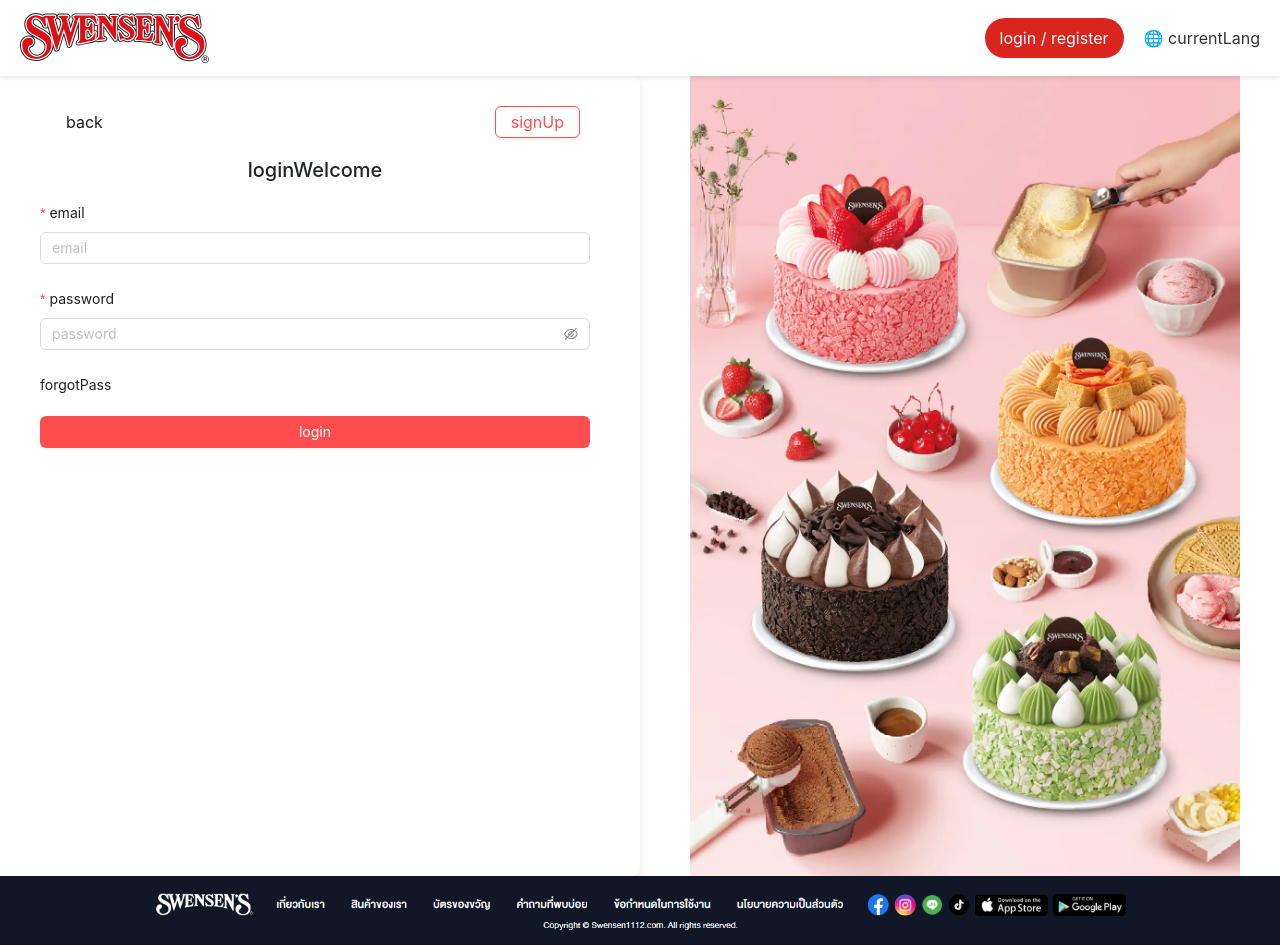
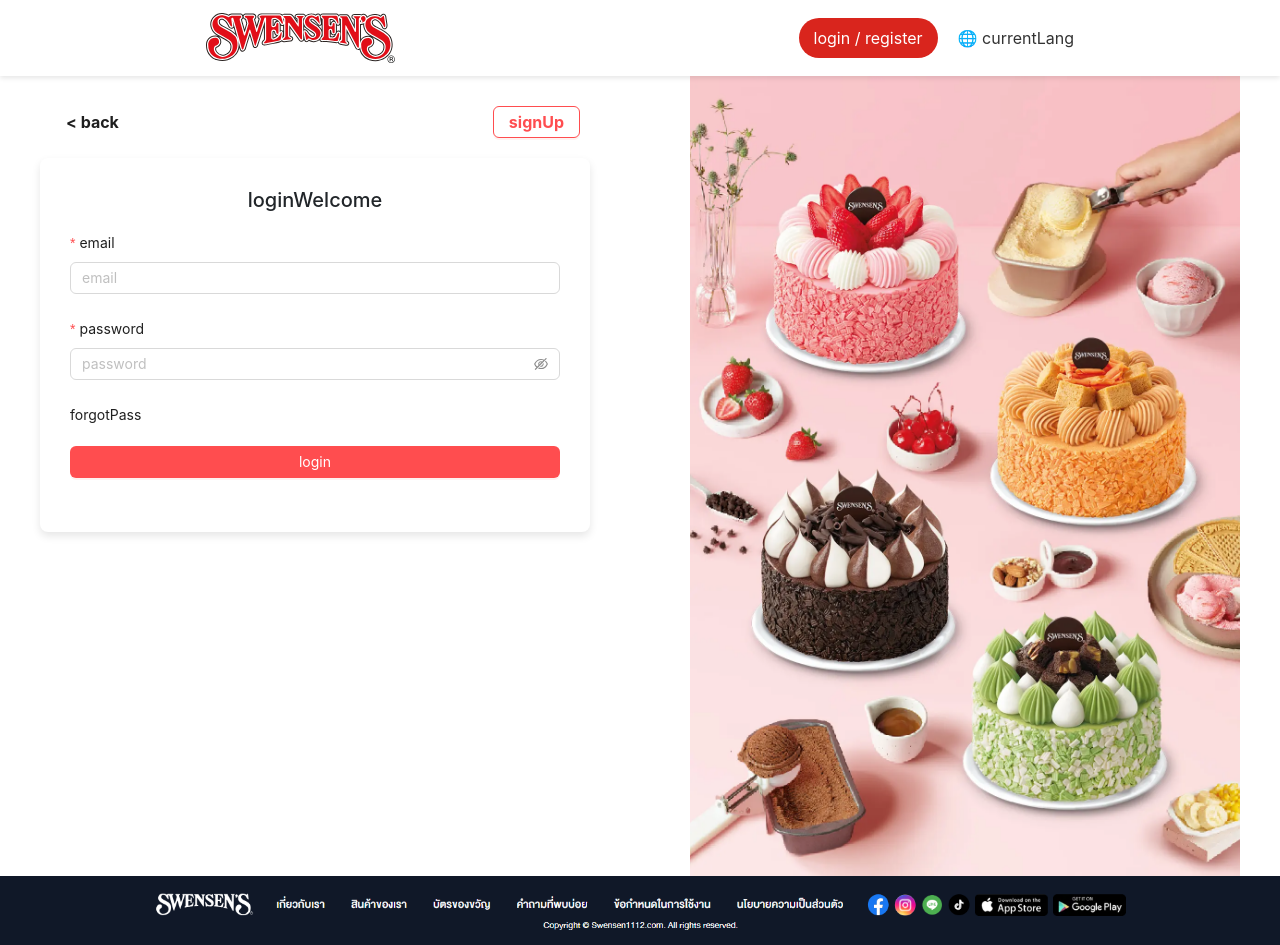
Before and after one commit to Phurich63010767/swensens_clone, a React (Create React App) app in the folder frontend/: page /login in a window 1280 px wide. Built offline with nearby package versions, Linux system fonts and the light colour scheme; the HTML template or start-up script is replaced by a standard one.

Commit message:
adjust some styling

```diff
--- a/frontend/src/Layout.css
+++ b/frontend/src/Layout.css
@@ -20,14 +20,16 @@
   .logo-container {
     display: flex;
     align-items: center;
+    padding-left: 15%;
   }
 
   .logo {
-    height: 50px; /* ปรับขนาดตามต้องการ */
+    height: 50px;
   }
 
   .navbar {
     display: flex;
+    padding-right: 15%;
   }
 
   .nav-list {
@@ -35,7 +37,7 @@
     align-items: center;
     list-style: none;
     margin: 0;
-    padding: 0;
+    padding-right: 0;
   }
 
   .nav-item {
--- a/frontend/src/Layout.js
+++ b/frontend/src/Layout.js
@@ -54,6 +54,14 @@ const Layout = ({ children }) => {
     </Menu>
   );
 
+  const logoutMenu = (
+    <Menu>
+      <Menu.Item key="logout" onClick={handleLogout}>
+        {t('logout')}
+      </Menu.Item>
+    </Menu>
+  );
+
   return (
     <div className="layout">
       <header className="header sticky-header">
@@ -62,11 +70,7 @@ const Layout = ({ children }) => {
         </div>
         <nav className="navbar">
           <ul className="nav-list">
-            {isLoggedIn && (
-              <li className="nav-item">
-                <span>{userInfo.name}, {userInfo.lastname}</span>
-              </li>
-            )}
+
             {userInfo.isadmin && (
               <li className="nav-item">
                 <button className="login-btn" onClick={handleAdminHomeClick}>
@@ -74,22 +78,25 @@ const Layout = ({ children }) => {
                 </button>
               </li>
             )}
+
             <li className="nav-item">
               {isLoggedIn ? (
-                <button className="login-btn" onClick={handleLogout}>
-                  {t('logout')}
-                </button>
+                <Dropdown overlay={logoutMenu} trigger={['click']}>
+                  <button className="login-btn">{t('hi')} {userInfo.name}</button>
+                </Dropdown>
               ) : (
                 <button className="login-btn" onClick={handleLoginClick}>
                   {t('login')} / {t('register')}
                 </button>
               )}
             </li>
+
             <li className="nav-item">
               <Dropdown overlay={languageMenu} trigger={['click']}>
                 <span style={{ cursor: 'pointer' }}>🌐 {t('currentLang')}</span>
               </Dropdown>
             </li>
+
           </ul>
         </nav>
       </header>
--- a/frontend/src/locales/en/translation.json
+++ b/frontend/src/locales/en/translation.json
@@ -36,6 +36,8 @@
     "createAccount": "Create Account",
     "deliveryMenu": "Delivery Menu",
     "viewDetail": "View Detail",
+    "hi": "Hi,",
+    "etc": "Etc",
     "category": {
         "all": "All",
         "Ice Cream - Cake": "Ice Cream - Cake",
--- a/frontend/src/locales/th/translation.json
+++ b/frontend/src/locales/th/translation.json
@@ -36,6 +36,8 @@
     "createAccount": "สร้างบัญชี",
     "deliveryMenu": "เมนูจัดส่ง",
     "viewDetail": "ดูรายละเอียด",
+    "hi": "สวัสดี",
+    "etc": "อื่นๆ",
     "category": {
         "all": "ทั้งหมด",
         "Ice Cream - Cake": "ไอศกรีมเค้ก",
--- a/frontend/src/pages/AdminPage.js
+++ b/frontend/src/pages/AdminPage.js
@@ -1,16 +1,23 @@
 import React, { useState, useEffect } from 'react';
-import { Form, Input, InputNumber, Button, Upload, message } from 'antd';
+import { Form, Input, InputNumber, Button, Upload, message, Select } from 'antd';
 import { UploadOutlined } from '@ant-design/icons';
 import axios from 'axios';
 import { useNavigate } from 'react-router-dom';
 import { useUserState } from '../store/UserState';
+import { useTranslation } from 'react-i18next';
 import './AdminPage.css';
+
+
 
 const AdminPage = () => {
   const [form] = Form.useForm();
   const [file, setFile] = useState(null);
+  const [fileName, setFileName] = useState('');
 
   const userInfo = useUserState((state) => state.userInfo);
+  const { Option } = Select;
+
+  const { t } = useTranslation();
 
   const navigate = useNavigate();
 
@@ -30,6 +37,7 @@ const AdminPage = () => {
 
   const handleFileChange = (info) => {
     setFile(info.file);
+    setFileName(info.file.name)
   };
 
   const onFinish = async (values) => {
@@ -92,7 +100,17 @@ const AdminPage = () => {
           label="หมวดหมู่"
           rules={[{ required: true, message: 'กรุณากรอกหมวดหมู่' }]}
         >
-          <Input />
+          <Select placeholder="เลือกหมวดหมู่">
+            <Option value="promotion">{t('promotion')}</Option>
+            <Option value="Ice Cream - Cake">{t('category.Ice Cream - Cake')}</Option>
+            <Option value="Ice Cream Quart (450g)">{t('category.Ice Cream Quart (450g)')}</Option>
+            <Option value="Ice Cream Mini Quart (250g)">{t('category.Ice Cream Mini Quart (250g)')}</Option>
+            <Option value="Sundae Set">{t('category.Sundae Set')}</Option>
+            <Option value="Ice Cream Scoop">{t('category.Ice Cream Scoop')}</Option>
+            <Option value="Small Bites Ice Cream">{t('category.Small Bites Ice Cream')}</Option>
+            <Option value="Topping">{t('category.Topping')}</Option>
+            <Option value="etc">{t('etc')}</Option>
+          </Select>
         </Form.Item>
 
         <Form.Item
@@ -109,6 +127,7 @@ const AdminPage = () => {
           >
             <Button icon={<UploadOutlined />}>เลือกไฟล์</Button>
           </Upload>
+          {fileName && <p>Uploaded: {fileName}</p>}
         </Form.Item>
 
         <Form.Item>
--- a/frontend/src/pages/Home.css
+++ b/frontend/src/pages/Home.css
@@ -49,10 +49,10 @@
 .promotion-items {
   display: flex;
   flex-wrap: wrap;
-  justify-content: space-between;
-  row-gap: 25px;
+  gap: 25px;
   width: 60%;
   padding-left: 20%;
+  justify-content: flex-start;
 }
 
 .promotion-item {
--- a/frontend/src/pages/Home.js
+++ b/frontend/src/pages/Home.js
@@ -4,6 +4,8 @@ import axios from 'axios';
 import { Buffer } from 'buffer';
 import { Button, Space, Input } from 'antd';
 import { EnvironmentOutlined } from '@ant-design/icons';
+import { useLoginState } from '../store/LoginState';
+import { useUserState } from '../store/UserState';
 import './Home.css';
 
 const Home = () => {
@@ -11,6 +13,9 @@ const Home = () => {
   const [products, setProducts] = useState([]);
   const [filteredProducts, setFilteredProducts] = useState([]);
   const [selectedCategory, setSelectedCategory] = useState('all');
+
+  const isLoggedIn = useLoginState((state) => state.isLoggedIn);
+  const userInfo = useUserState((state) => state.userInfo);
 
   const categories = [
     { key: 'all' },
@@ -61,6 +66,8 @@ const Home = () => {
           prefix={<EnvironmentOutlined style={{ color: '#bfbfbf' }} />}
         />
       </div>
+
+      {isLoggedIn ? <h2 className="promotion-text ">{t('hi')} {userInfo.name}</h2> : <></>}
 
       <div className="promotion-banner">
         <img src="/images/banner_sw-banner.webp" alt="Promotion Banner" className="promotion-banner-image" />
--- a/frontend/src/pages/Login.css
+++ b/frontend/src/pages/Login.css
@@ -12,9 +12,15 @@
 
 .top-buttons .ant-btn-link {
   font-size: 16px;
+  font-weight: bold;
 }
 
 .login-form-container {
+  padding: 30px;
+  border-radius: 8px;
+}
+
+.login-form {
   padding: 30px;
   background-color: #fff;
   box-shadow: 0 4px 8px rgba(0, 0, 0, 0.1);
--- a/frontend/src/pages/Login.js
+++ b/frontend/src/pages/Login.js
@@ -42,7 +42,7 @@ const Login = () => {
         <Col span={12} className="login-form-container">
           <div className="top-buttons">
             <Button color="default" variant="text" type="link" onClick={() => navigate('/')}>
-              {t('back')}
+              {`<`} {t('back')}
             </Button>
             <Button variant="outlined" color="danger" type="link" onClick={() => navigate('/register')}>
               {t('signUp')}
--- a/frontend/src/pages/Register.css
+++ b/frontend/src/pages/Register.css
@@ -12,9 +12,15 @@
 
 .top-buttons .ant-btn-link {
   font-size: 16px;
+  font-weight: bold;
 }
 
 .register-form-container {
+  padding: 30px;
+  border-radius: 8px;
+}
+
+.register-form {
   padding: 30px;
   background-color: #fff;
   box-shadow: 0 4px 8px rgba(0, 0, 0, 0.1);
--- a/frontend/src/pages/Register.js
+++ b/frontend/src/pages/Register.js
@@ -39,7 +39,7 @@ const Register = () => {
         <Col span={12} className="register-form-container">
           <div className="top-buttons">
             <Button color="default" variant="text" type="link" onClick={() => navigate('/')}>
-              {t('back')}
+              {`<`} {t('back')}
             </Button>
             <Button variant="outlined" color="danger" type="link" onClick={() => navigate('/login')}>
               {t('login')}
```
